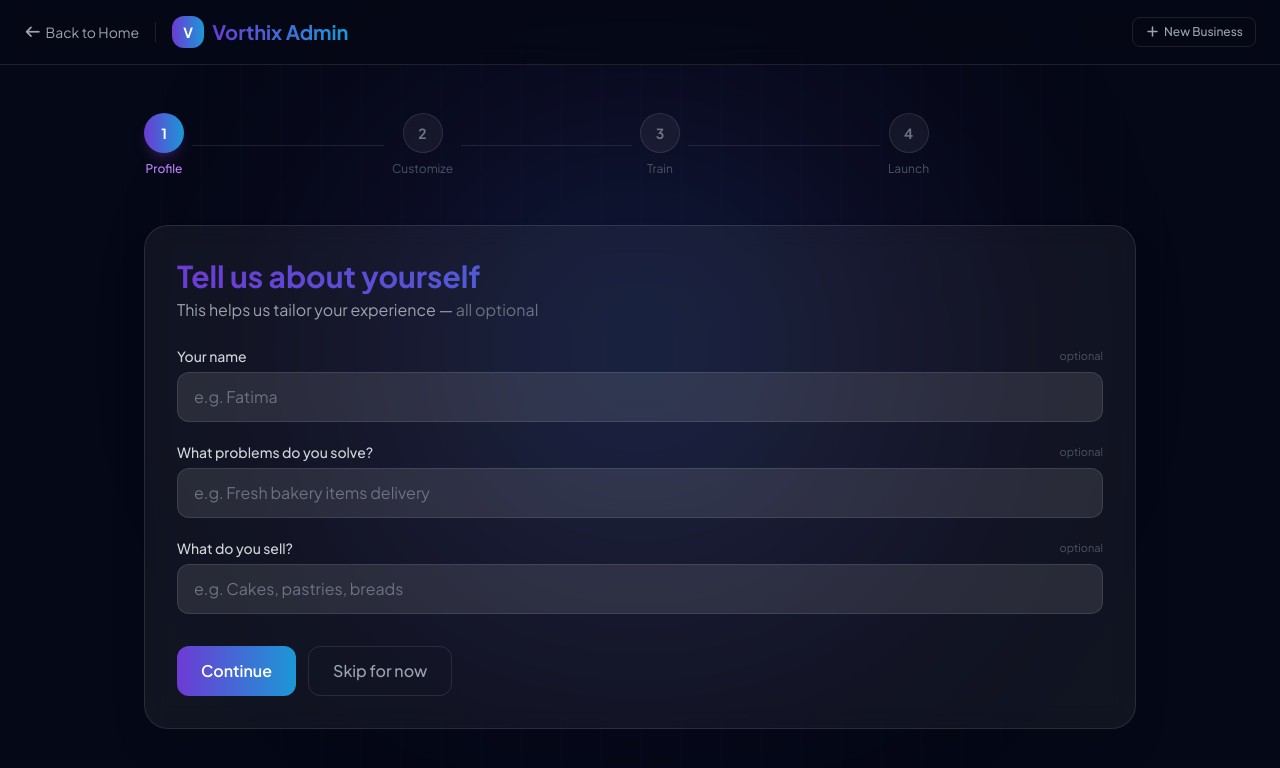
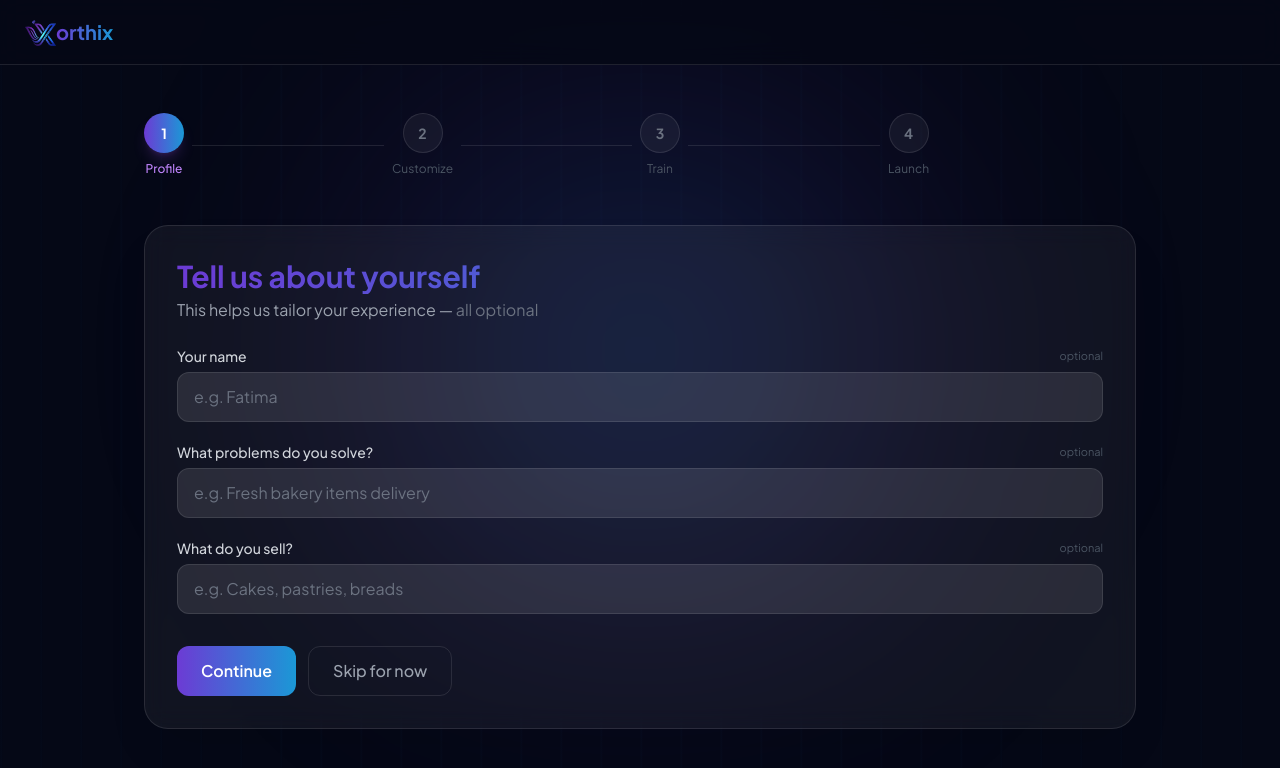
Before and after one commit to Bushra-Shaikh8/vorthix, a React (Vite) app in the folder frontend/: page /admin in a window 1280 px wide. Shown: the top 768 px of the page. Built offline with nearby package versions, Linux system fonts and the light colour scheme; no server answers.

Commit message:
Add Logo component and remove New Business button

```diff
--- a/frontend/src/pages/AdminPage.jsx
+++ b/frontend/src/pages/AdminPage.jsx
@@ -7,6 +7,7 @@ import StepProfile from "../components/admin/StepProfile";
 import StepCustomize from "../components/admin/StepCustomize";
 import StepTrain from "../components/admin/StepTrain";
 import StepLaunch from "../components/admin/StepLaunch";
+import Logo from "../components/Logo";
 
 export default function AdminPage() {
   const [step, setStep] = useState(0);
@@ -29,19 +30,6 @@ export default function AdminPage() {
   // FAQ
   const [faqText, setFaqText] = useState("");
   const [logoUrl, setLogoUrl] = useState(localStorage.getItem("vorthix_logo") || "");
-
-  // New Business Handler
-  const handleNewBusiness = () => {
-    if (window.confirm("This will clear all current business data. Start fresh?")) {
-      localStorage.removeItem("vorthix_slug");
-      localStorage.removeItem("vorthix_name");
-      localStorage.removeItem("vorthix_primary");
-      localStorage.removeItem("vorthix_userMsg");
-      localStorage.removeItem("vorthix_botMsg");
-      localStorage.removeItem("vorthix_logo");
-      window.location.reload();
-    }
-  };
 
   const handleProfileChange = (field, value) => setProfile((p) => ({ ...p, [field]: value }));
 
@@ -100,41 +88,28 @@ export default function AdminPage() {
         <nav className="bg-[#050816]/80 backdrop-blur-md border-b border-white/10 px-6 py-4">
           <div className="max-w-7xl mx-auto flex items-center justify-between">
             <div className="flex items-center gap-4">
-              <Link
-                to="/"
-                className="flex items-center gap-1 text-gray-400 hover:text-purple-400 transition-colors text-sm"
-              >
-                <i className="fas fa-arrow-left" />
-                <span className="hidden sm:inline">Back to Home</span>
+              {/* Logo + Brand Name – home page link */}
+              <Link to="/" className="flex items-center">
+                <Logo />
+                <span className="font-bold text-xl bg-gradient-to-r from-brand-purple to-brand-blue bg-clip-text text-transparent">
+                  orthix
+                </span>
               </Link>
-              <div className="w-px h-5 bg-white/10 hidden sm:block" />
-              <div className="flex items-center gap-2">
-                <div className="w-8 h-8 rounded-xl bg-gradient-to-r from-brand-purple to-brand-blue flex items-center justify-center text-white font-bold text-sm">V</div>
-                <span className="font-bold text-xl bg-gradient-to-r from-brand-purple to-brand-blue bg-clip-text text-transparent">
-                  Vorthix Admin
-                </span>
-              </div>
             </div>
 
+            {/* Right side – only business badge (no "New Business" button) */}
             <div className="flex items-center gap-3">
               {businessCreated && (
                 <span className="text-xs bg-purple-400/10 border border-purple-400/30 text-purple-300 px-3 py-1 rounded-full">
                   {chatbotName}
                 </span>
               )}
-              <button
-                onClick={handleNewBusiness}
-                className="text-xs text-gray-400 hover:text-white font-medium px-3 py-1.5 rounded-lg border border-white/10 hover:border-purple-400/30 transition-all"
-              >
-                <i className="fas fa-plus mr-1" />
-                New Business
-              </button>
             </div>
           </div>
         </nav>
 
         <div className="max-w-5xl mx-auto px-4 py-8 md:py-12">
-          {/* Step Indicator with enhanced styling */}
+          {/* Step Indicator */}
           <div className="mb-10">
             <StepIndicator currentStep={step} />
           </div>
```
